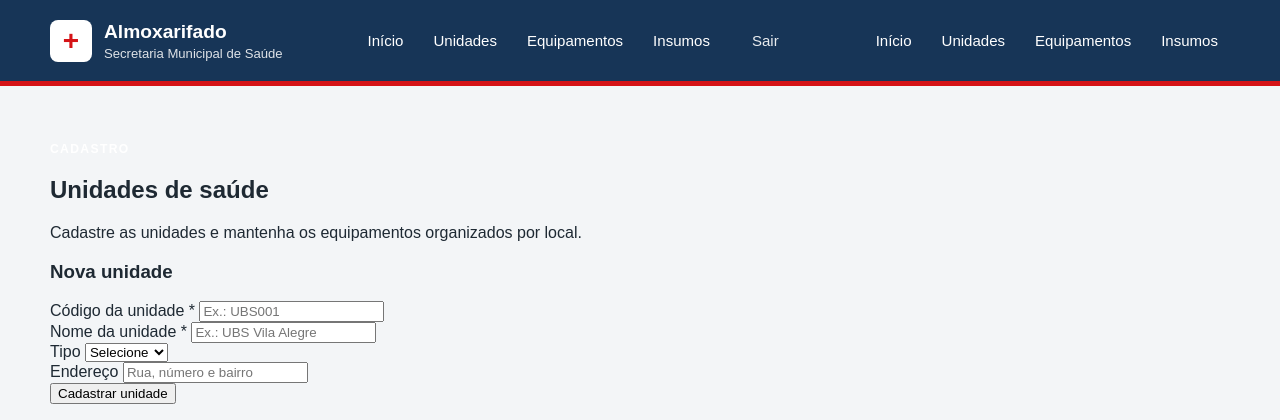
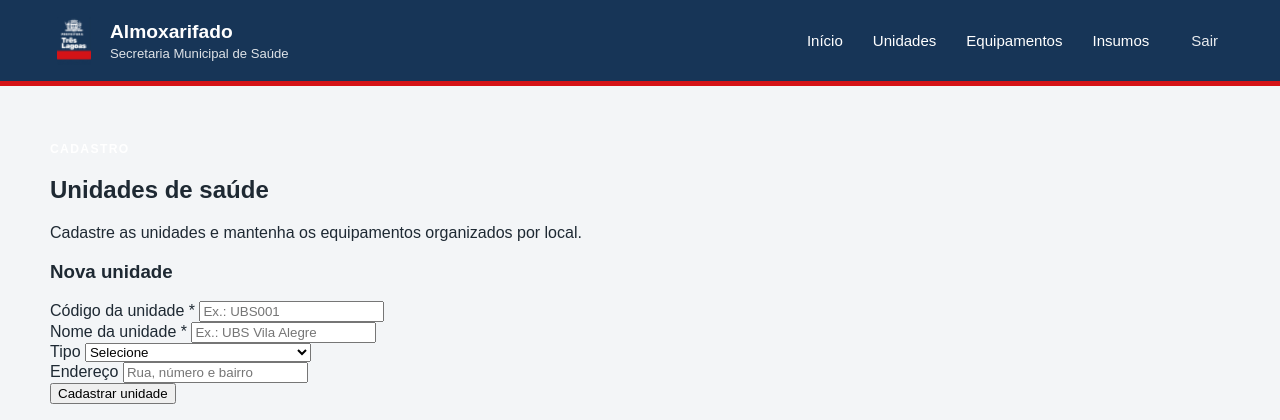
Before and after one commit to alecsilverio/almoxarifado_secretaria_saude, a Flask app: page /unidades in a window 1280 px wide. Shown: the top 420 px of the page. Run offline with Flask 3, Linux system fonts and the light colour scheme; the visitor is signed in with stand-in values (Sample User, id 1); data comes from the database, SQL or seed files in the repository; both versions use the stored data as it was after the commit.

Commit message:
style: adiciona logo e favicon institucionais

```diff
--- a/static/style.css
+++ b/static/style.css
@@ -303,3 +303,14 @@ body {
     border-top: 0;
     text-align: center;
 }
+.marca__logo {
+    width: 48px;
+    height: 48px;
+    object-fit: contain;
+}
+
+.marca {
+    display: flex;
+    align-items: center;
+    gap: 12px;
+}
--- a/templates/base.html
+++ b/templates/base.html
@@ -6,11 +6,12 @@
     <title>{% block title %}Almoxarifado | Secretaria de Saúde{% endblock %}</title>
 
     <link rel="stylesheet" href="{{ url_for('static', filename='style.css') }}">
+    <link rel="icon" href="{{ url_for('static', filename='favicon.png') }}" type="image/png">
 </head>
 <body>
     <header class="topo">
     <div class="marca">
-            <span class="marca__icone">+</span>
+        <img src="{{ url_for('static', filename='logo.png') }}" alt="Logo" class="marca__logo">
         <div>
             <h1>Almoxarifado</h1>
             <p>Secretaria Municipal de Saúde</p>
@@ -25,13 +26,6 @@
         <a href="{{ url_for('logout') }}" style="margin-left: 12px; opacity: 0.9;">
             Sair
         </a>
-        </nav>
-
-        <nav class="menu" aria-label="Menu principal">
-            <a href="{{ url_for('index') }}">Início</a>
-            <a href="{{ url_for('unidades') }}">Unidades</a>
-            <a href="{{ url_for('equipamentos') }}">Equipamentos</a>
-            <a href="{{ url_for('insumos') }}">Insumos</a>
     </nav>
 </header>
 
--- a/templates/login.html
+++ b/templates/login.html
@@ -10,7 +10,7 @@
     <div class="container-login">
 <header class="cabecalho-login">
     <div class="marca">
-                <span class="marca__icone">+</span>
+        <img src="{{ url_for('static', filename='logo.png') }}" alt="Logo" class="marca__logo">
         <div>
             <h1>Almoxarifado</h1>
             <p>Secretaria Municipal de Saúde</p>
--- a/templates/unidades.html
+++ b/templates/unidades.html
@@ -44,9 +44,15 @@
                 <select id="tipo" name="tipo">
                     <option value="">Selecione</option>
                     <option value="UBS">UBS</option>
-                    <option value="ESF">ESF</option>
+                    <option value="ESF">USF</option>
                     <option value="CAPS">CAPS</option>
                     <option value="Hospital">Hospital</option>
+                    <option value="Hospital">SAD</option>
+                    <option value="Hospital">IST</option>
+                    <option value="Hospital">Estabelecimento Penal Feminino</option>
+                    <option value="Hospital">Ambulatório de Saúde Mental</option>
+                    <option value="Hospital">Penitenciária de Segurança Média</option>
+                    <option value="Hospital">Colonia Penal</option>
                     <option value="UPA">UPA</option>
                     <option value="SAMU">SAMU</option>
                     <option value="Secretaria">Secretaria</option>
```
Also changed, not shown: almoxarifado.db, static/favicon.png (added), static/logo.png (added). Lines whose indentation alone changed are shown as unchanged.
